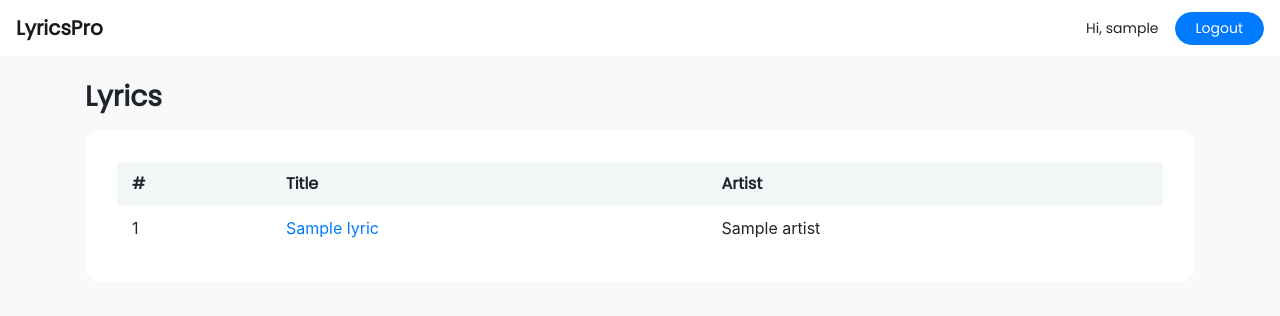
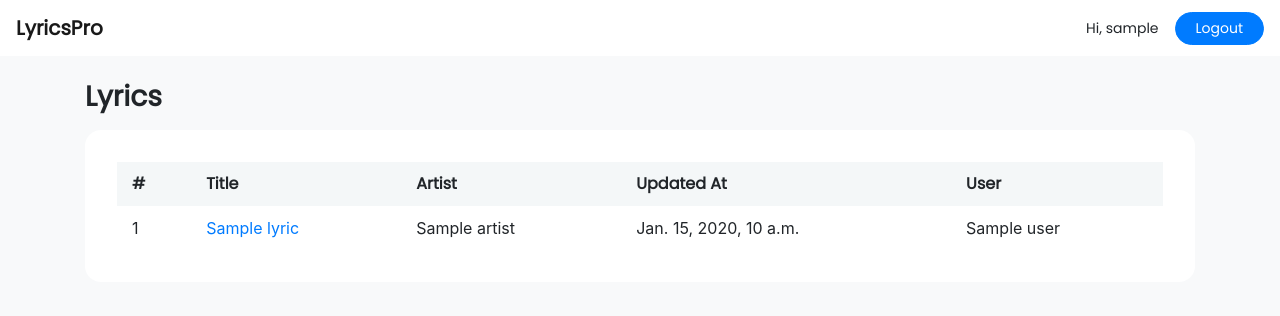
Before and after one commit to itshuien/lyrics-notation, a Django app: template lyrics/templates/lyrics/index.html in a window 1280 px wide. Shown: the top 316 px of the page. Run offline with Django 3.2, Linux system fonts and the light colour scheme; a user stored in the database is signed in; tables that the repository leaves empty hold one stand-in row (values such as "Sample post"); the template is opened without the code that fills it: most values are stand-ins (such as "Sample title", 1, 10 or a date in 2020); data that the repository does not hold is empty; style sheets or scripts are compiled from the project's sources; some libraries are stand-ins or nearby versions.

Commit message:
Lyrics index page only display user's own lyrics

```diff
--- a/lyrics/templates/lyrics/index.html
+++ b/lyrics/templates/lyrics/index.html
@@ -13,6 +13,10 @@
             <th scope="col">#</th>
             <th scope="col">Title</th>
             <th scope="col">Artist</th>
+            <th scope="col">Updated At</th>
+            {% if user.is_superuser %}
+              <th scope="col">User</th>
+            {% endif %}
           </tr>
         </thead>
         <tbody>
@@ -21,6 +25,10 @@
               <td scope="row">{{ lyric.id }}</td>
               <td><a href="{% url 'lyrics:show' lyric.id %}">{{ lyric.title }}</a></td>
               <td>{{ lyric.artist }}</td>
+              <td>{{ lyric.updated_at }}</td>
+              {% if user.is_superuser %}
+                <td>{{ lyric.user }}</td>
+              {% endif %}
             </tr>
           {% endfor %}
         </tbody>
```
Also changed, not shown: lyrics/views.py (+4 -3 lines).
